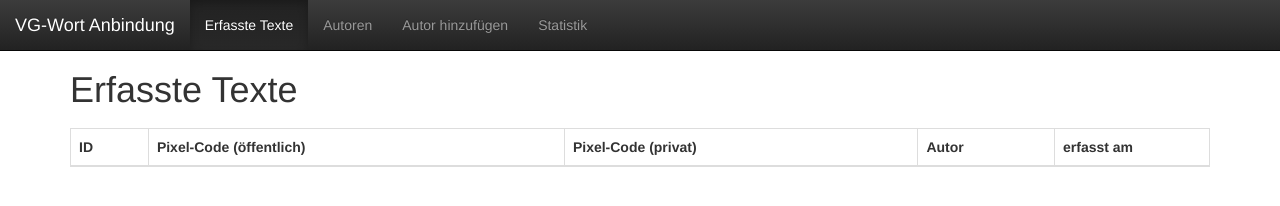
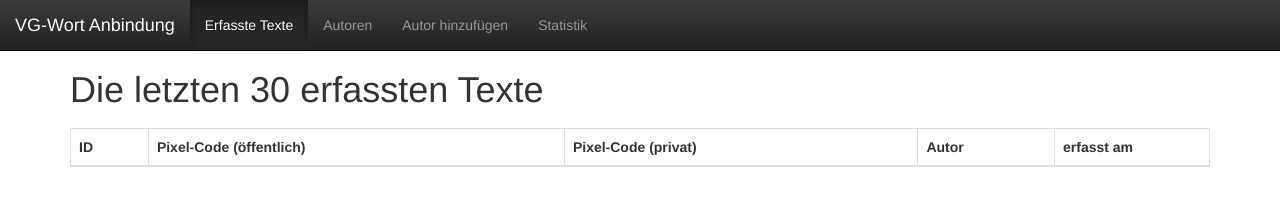
Before and after one commit to felixebert/vgwort-metis-ui, a website: page src/index.html at #/textList in a window 1280 px wide. Drawn offline with Linux system fonts and the light colour scheme; no server answers.

Commit message:
textlist minor fixes

```diff
--- a/src/partials/textList.html
+++ b/src/partials/textList.html
@@ -1,4 +1,4 @@
-<h1>Erfasste Texte</h1>
+<h1>Die letzten 30 erfassten Texte</h1>
 
 <table class="table table-bordered">
 	<thead>
```
Also changed, not shown: src/partials/text.html (+1 -1 lines).
